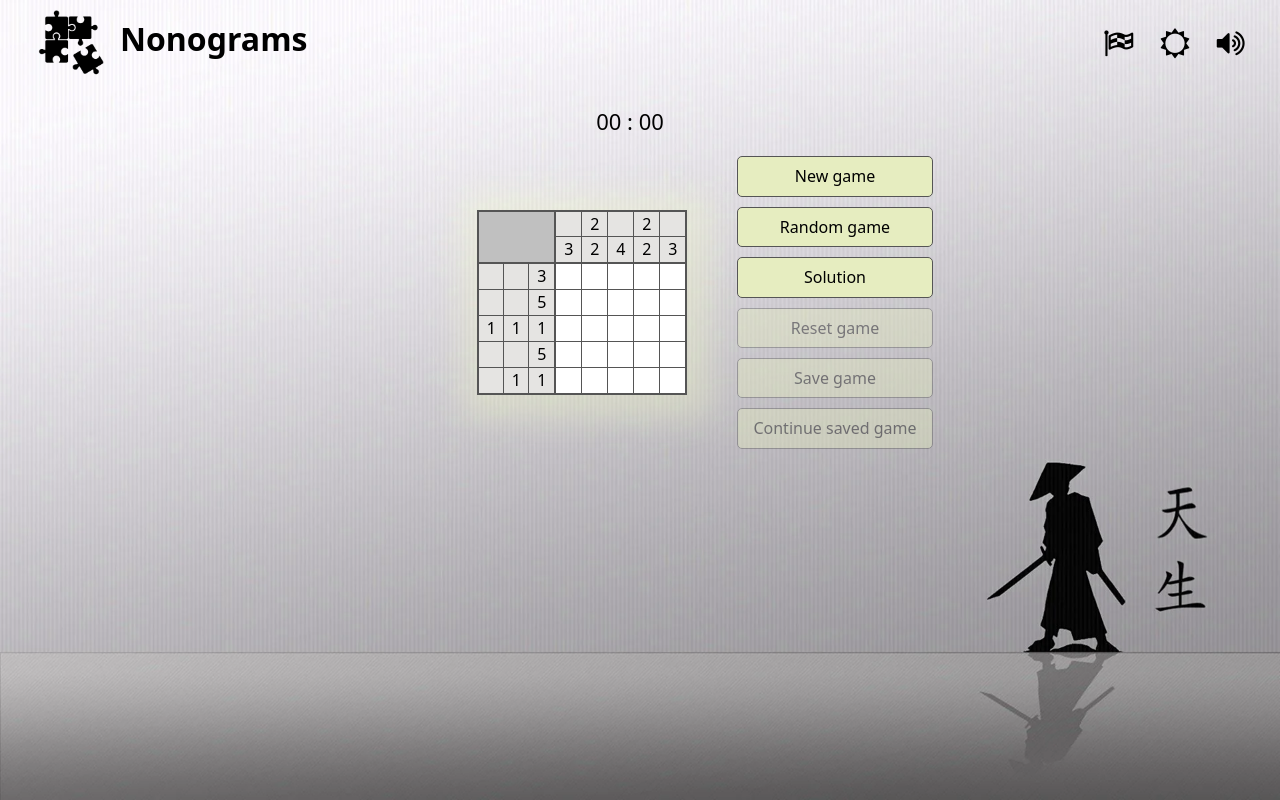
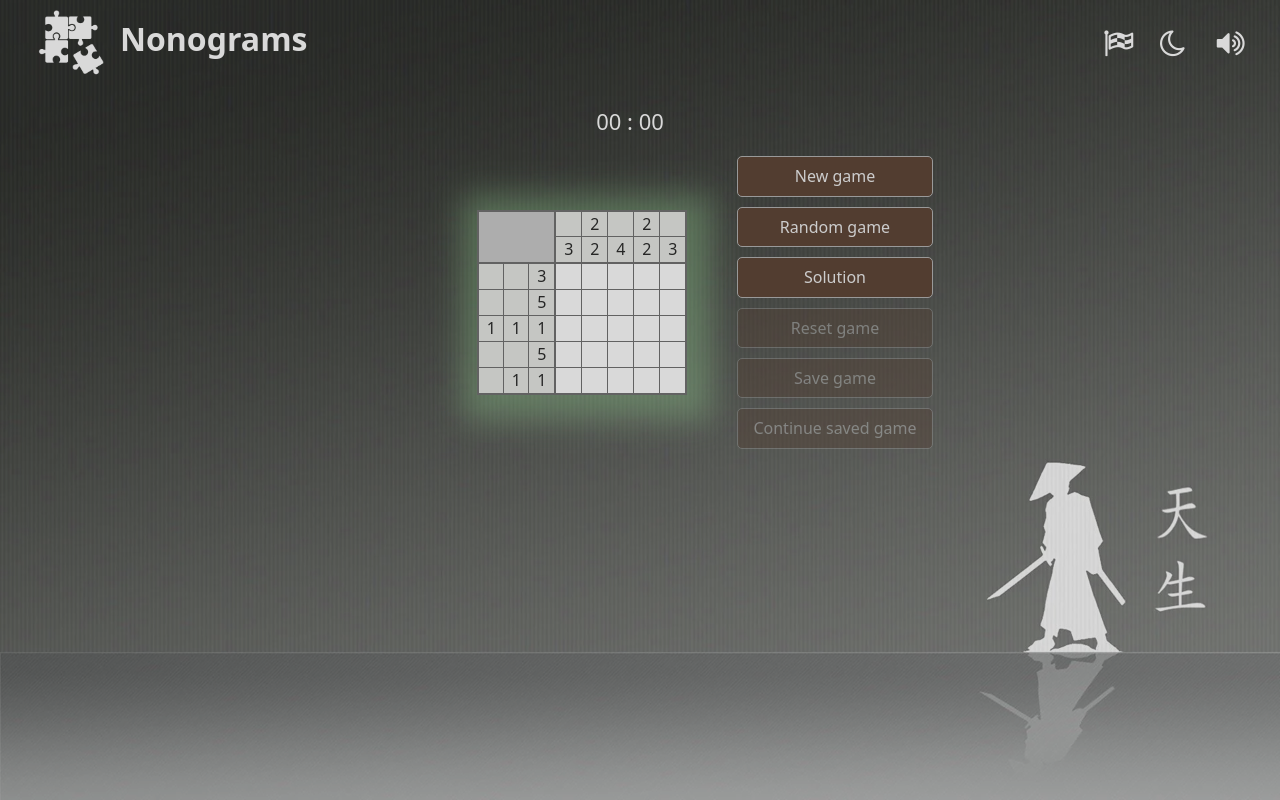
Before and after one commit to EvgenKham/rsschool_stage_1_2, a website with bundled scripts: page nonograms/src/index.html in a window 1280 px wide. Both pictures are taken after a click on the element 1174 px from the left and 43 px from the top of the page. Built offline with nearby package versions, Linux system fonts and the light colour scheme.

Commit message:
feat: add switch light/dark themes

```diff
--- a/nonograms/src/js/index.js
+++ b/nonograms/src/js/index.js
@@ -15,6 +15,7 @@ import {
   getSavedGame,
   solvePuzzle,
   saveResult,
+  switchElements,
 } from './managePuzzle.js';
 
 createBackgraund();
@@ -143,6 +144,7 @@ function randomGame() {
   resetTimer();
   resetGameBtn.classList.add('btn__disable');
   saveGameBtn.classList.add('btn__disable');
+  solutionGameBtn.classList.remove('btn__disable');
   if (turnOn) {
     new Audio('./assets/sounds/click-options.mp3').play();
   }
@@ -206,6 +208,27 @@ function switchSound() {
     switchSoundBtn.append(soundIconOff);
     turnOn = false;
   }
+}
+
+function switchTheme() {
+  const lightIcon = createHtmlElement('i', ['fa', 'fa-sun-o']);
+  const darkIcon = createHtmlElement('i', ['fa', 'fa-moon-o']);
+  const icon = switchThemeBtn.firstChild;
+
+  if (icon.classList.contains('fa-sun-o')) {
+    icon.remove();
+    switchThemeBtn.append(darkIcon);
+  }
+  if (icon.classList.contains('fa-moon-o')) {
+    icon.remove();
+    switchThemeBtn.append(lightIcon);
+  }
+
+  if (turnOn) {
+    new Audio('./assets/sounds/click-options.mp3').play();
+  }
+
+  switchElements();
 }
 
 main.addEventListener('click', fillCell);
@@ -272,3 +295,6 @@ solutionGameBtn.addEventListener('click', getSolution);
 
 const switchSoundBtn = document.querySelector('.switch-sound');
 switchSoundBtn.addEventListener('click', switchSound);
+
+const switchThemeBtn = document.querySelector('.switch-theme');
+switchThemeBtn.addEventListener('click', switchTheme);
--- a/nonograms/src/js/managePuzzle.js
+++ b/nonograms/src/js/managePuzzle.js
@@ -171,6 +171,24 @@ function saveResult(puzzle, time) {
   localStorage.setItem('bestScores', JSON.stringify(bestScores));
 }
 
+function switchElements() {
+  const header = document.querySelector('.header');
+  const bg = document.querySelector('.bg-game');
+  const timer = document.querySelector('.timer');
+  const tableGame = document.querySelector('.table-game');
+  // const settings = document.querySelector('.settings');
+  const popups = document.querySelectorAll('.popup__content');
+  const buttons = document.querySelectorAll('.btn');
+
+  header.classList.toggle('dark-theme');
+  bg.classList.toggle('dark-theme');
+  timer.classList.toggle('dark-theme');
+  tableGame.classList.toggle('dark-theme_game-field');
+  // settings.classList.toggle('dark-theme_button');
+  [...popups].map((popup) => popup.classList.toggle('popup_dark-theme'));
+  [...buttons].map((btn) => btn.classList.toggle('dark-theme_button'));
+}
+
 export {
   checkSolve,
   showPopup,
@@ -183,5 +201,6 @@ export {
   getSavedGame,
   solvePuzzle,
   saveResult,
+  switchElements,
   defaultIdPuzzle,
 };
--- a/nonograms/src/styles/sass/style.sass
+++ b/nonograms/src/styles/sass/style.sass
@@ -40,6 +40,10 @@ $bg-btn: #E6EDC0
     font-size: 16px
     background: linear-gradient(0deg, hsla(233, 100%, 90%, 1) 0%, hsla(0, 0%, 89%, 1) 100%)
     animation: visible-popup 0.5s both
+  &_dark-theme
+    background: linear-gradient(90deg, hsla(213, 77%, 14%, 1) 0%, hsla(202, 27%, 45%, 1) 100%)
+    // color: #cdc5d8
+    filter: invert(15%) hue-rotate(35deg) saturate(2)
   &__title
     margin: 30px 0
     font-size: 20px
@@ -188,6 +192,13 @@ $bg-btn: #E6EDC0
   &__text
     cursor: default
 
+.dark-theme
+  filter: invert(85%)
+  &_game-field
+    filter: invert(15%) hue-rotate(40deg) saturate(2)
+  &_button
+    filter: invert(80%) hue-rotate(130deg) saturate(1)
+
 .settings
   display: flex
   justify-content: space-between
@@ -250,6 +261,8 @@ $bg-btn: #E6EDC0
     opacity: 0.4
     pointer-events: none
     cursor: default
+  &_dark-theme
+    background-color: #9a9a9a
 
 
 .table-game
```
Also changed, not shown: nonograms/src/styles/css/style.css.
